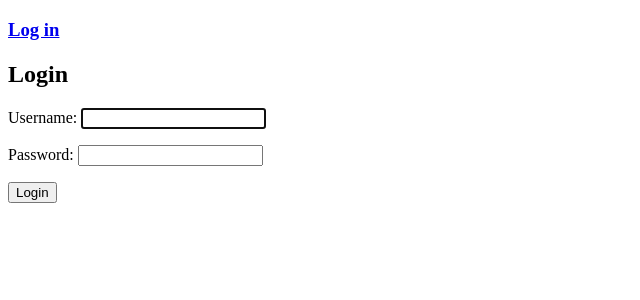
After one commit to Highstaker/Book-progress-site, a Django app: page /login/ in a window 1280 px wide. The commit adds this page. Shown: the top 300 px of the page, without its empty margins (0-640 px from the left). Run offline with Django 3.2, Linux system fonts and the light colour scheme.

Commit message:
v0.1.3
+login and logout

```diff
--- a/myresite/myreprogress/templates/base.html
+++ b/myresite/myreprogress/templates/base.html
@@ -4,6 +4,7 @@
 	<title>{% block title %}{% endblock %}</title>
 </head>
 <body>
+{% include "login_link.html" %}
 {% block body %}{% endblock %}
 </body>
 </html>
--- /dev/null
+++ b/myresite/myreprogress/templates/login_link.html
@@ -0,0 +1,8 @@
+<h3>
+{% if user.is_authenticated%}
+Hello, {{user.username}} <a href="/logout/">Log out</a>
+
+{% else %}
+<a href="/login/">Log in</a>
+{% endif %}
+</h3>
--- /dev/null
+++ b/myresite/myreprogress/templates/registration/login.html
@@ -0,0 +1,15 @@
+{% extends 'base.html' %}
+
+{% block title %}Login page{% endblock %}
+
+{% block body %}
+  <h2>Login</h2>
+  <form method="post">
+      <!-- Cross site request forgery protection
+      This should not be done for POST forms that target external URLs,
+      since that would cause the CSRF token to be leaked, leading to a vulnerability. -->
+    {% csrf_token %}
+      {{ form.as_p }}
+    <button type="submit">Login</button>
+  </form>
+{% endblock %}
--- a/myresite/myreprogress/urls.py
+++ b/myresite/myreprogress/urls.py
@@ -1,10 +1,13 @@
 from django.conf.urls import url
 
 from . import views
+from django.contrib.auth import views as auth_views
 
 urlpatterns = [
     url(r'^$', views.index, name='index'),
     url(r'^index\.html$', views.index, name='index'),
     url(r'^book/$', views.book_choice, name='Book selection'),
     url(r'^book/(?P<book_id>[0-9]+)/$', views.book_stats, name='Book stats'),
+    url(r'^login/$', auth_views.login, name='login'),
+    url(r'^logout/$', auth_views.logout, {'next_page': "/"}, name='logout'),
 ]
--- a/myresite/myresite/settings.py
+++ b/myresite/myresite/settings.py
@@ -119,3 +119,5 @@ USE_TZ = True
 # https://docs.djangoproject.com/en/1.10/howto/static-files/
 
 STATIC_URL = '/static/'
+
+LOGIN_REDIRECT_URL = "/book/"
```
Also changed, not shown: myresite/myreprogress/templates/myreprogress/base.html (deleted, +0 -9 lines), myresite/myreprogress/views.py (line endings or trailing spaces).
